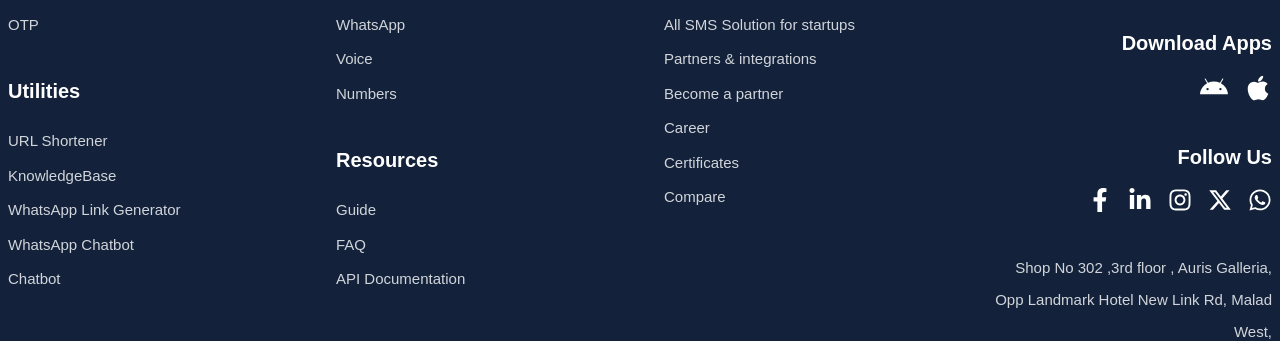
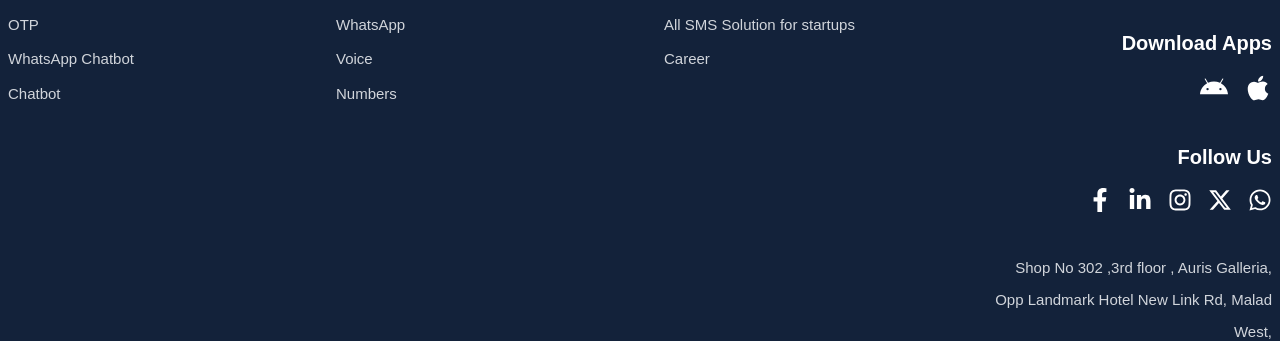
Before and after one commit to sahilshaikh00067/allsmssolution, a React (Vite) app: page / in a window 1280 px wide. Shown: the part 5311-5652 px from the top of the page. Built offline with nearby package versions, Linux system fonts and the light colour scheme.

Commit message:
Deploy update

```diff
--- a/src/components/Footer.jsx
+++ b/src/components/Footer.jsx
@@ -56,30 +56,6 @@ const Footer = () => {
                             <Link to="/otp" className="hover:text-white transition">
                                 OTP
                             </Link>
-
-                        </div>
-
-                        {/* UTILITIES */}
-                        <h3 className="text-[20px] font-semibold mt-10 mb-6">
-
-                            Utilities
-
-                        </h3>
-
-                        <div className="flex flex-col gap-3 text-[15px] text-[#d1d5db]">
-
-                            <Link to="/url-shortener" className="hover:text-white transition">
-                                URL Shortener
-                            </Link>
-
-                            <Link to="/knowledgebase" className="hover:text-white transition">
-                                KnowledgeBase
-                            </Link>
-
-                            <Link to="/whatsapp-link-generator" className="hover:text-white transition">
-                                WhatsApp Link Generator
-                            </Link>
-
                             <Link to="/whatsapp" className="hover:text-white transition">
                                 WhatsApp Chatbot
                             </Link>
@@ -128,28 +104,6 @@ const Footer = () => {
 
                         </div>
 
-                        {/* RESOURCES */}
-                        <h3 className="text-[20px] font-semibold mt-10 mb-6">
-
-                            Resources
-
-                        </h3>
-
-                        <div className="flex flex-col gap-3 text-[15px] text-[#d1d5db]">
-
-                            <Link to="/contact" className="hover:text-white transition">
-                                Guide
-                            </Link>
-
-                            <Link to="/sms" className="hover:text-white transition">
-                                FAQ
-                            </Link>
-
-                            <Link to="/rcs" className="hover:text-white transition">
-                                API Documentation
-                            </Link>
-
-                        </div>
 
                     </div>
 
@@ -168,7 +122,7 @@ const Footer = () => {
                                 About us
                             </Link>
 
-                            <Link to="/contact-us" className="hover:text-white transition">
+                            <Link to="/contact" className="hover:text-white transition">
                                 Contact Us
                             </Link>
 
@@ -180,24 +134,8 @@ const Footer = () => {
                                 All SMS Solution for startups
                             </Link>
 
-                            <Link to="/" className="hover:text-white transition">
-                                Partners & integrations
-                            </Link>
-
-                            <Link to="/" className="hover:text-white transition">
-                                Become a partner
-                            </Link>
-
                             <Link to="/about" className="hover:text-white transition">
                                 Career
-                            </Link>
-
-                            <Link to="/" className="hover:text-white transition">
-                                Certificates
-                            </Link>
-
-                            <Link to="/" className="hover:text-white transition">
-                                Compare
                             </Link>
 
                         </div>
```
